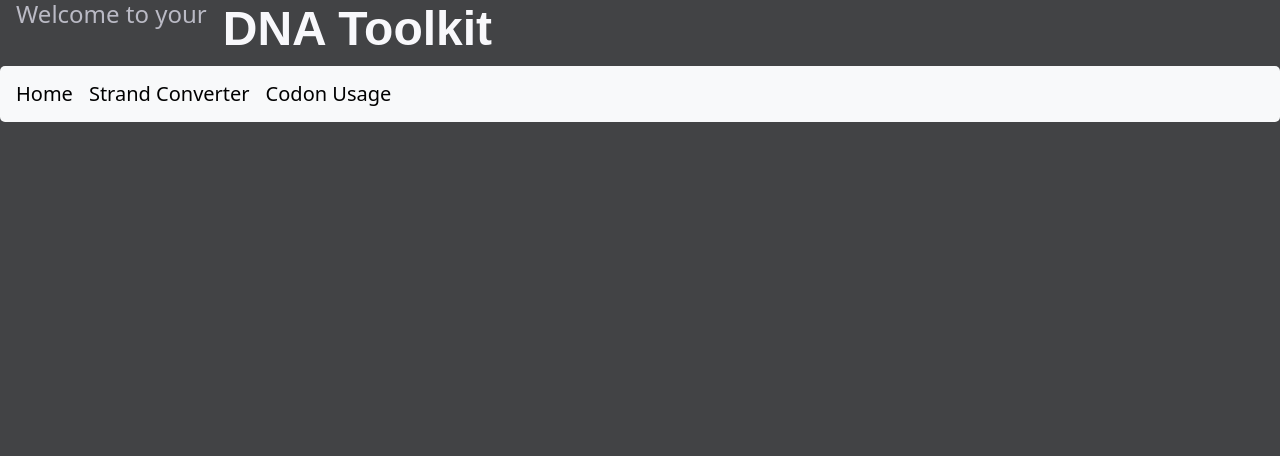
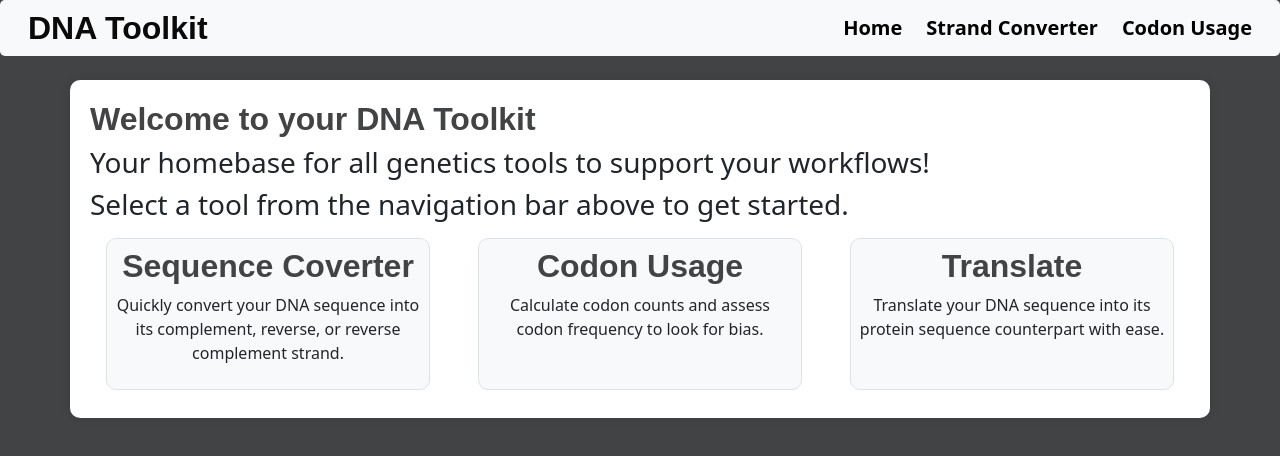
Before and after one commit to druenooyen/dna-toolkit, a React (Create React App) app: page / in a window 1280 px wide. Shown: the top 456 px of the page. Built offline with nearby package versions, Linux system fonts and the light colour scheme.

Commit message:
Added home page content and edited styling

```diff
--- a/src/App.css
+++ b/src/App.css
@@ -7,16 +7,16 @@ body {
 
 .title {
   font-family: sans-serif;
-  font-size: 3rem;
+  font-size: 2rem;
   font-weight: 700;
-  color: #f8f8fb;
+  color: #0a0a0b;
 }
 
 .section-title {
   font-family: Trebuchet, sans-serif;
   font-size: 2rem;
   font-weight: 700;
-  color: #4333f2;
+  color: #424345;
 }
 
 .welcome {
@@ -53,3 +53,22 @@ input {
 .navbar {
   border-radius: 5px;
 }
+
+.hover-text {
+    transition: color 0.3s;
+    font-weight: 600;
+  }
+
+.hover-text:hover {
+    color: #1735e0 !important;
+  }
+
+  .box {
+    transition: transform 0.2s ease;
+    width: 30%;
+    border-radius: 10px;
+  }
+
+  .box:hover {
+    transform: scale(1.05);
+  }
--- a/src/App.js
+++ b/src/App.js
@@ -4,34 +4,36 @@ import Home from "./pages/Home";
 import DNAQuickTools from "./pages/DNAQuickTools";
 import CodonUsage from "./pages/CodonUsage";
 import "bootstrap/dist/js/bootstrap.bundle.min";
+import "./App.css";
 
 const App = () => {
   return (
     <Router>
+      <nav className="navbar navbar-expand-lg navbar-light bg-light mb-4">
+        <div className="container-fluid d-flex justify-content-between align-items-center">
+          <h2 className="ms-3 mb-0 title">DNA Toolkit</h2>
+
           <div className="d-flex">
-        <h4 className="ms-3 welcome">Welcome to your</h4>
-        <h2 className="ms-3 title">DNA Toolkit</h2>
-      </div>
-
-      <nav className="navbar navbar-expand-lg navbar-light bg-light mb-4">
-        <div className="d-flex">
-          <Link className="navbar-brand mx-3" to="/">
+            <Link className="navbar-brand mx-4 hover-text" to="/">
               Home
             </Link>
-          <Link className="navbar-brand me-3" to="/quicktools">
+            <Link className="navbar-brand me-4 hover-text" to="/quicktools">
               Strand Converter
             </Link>
-          <Link className="navbar-brand" to="/codonusage">
+            <Link className="navbar-brand hover-text" to="/codonusage">
               Codon Usage
             </Link>
           </div>
+        </div>
       </nav>
 
+      <div className="container">
         <Routes>
           <Route path="/" element={<Home />} />
           <Route path="/quicktools" element={<DNAQuickTools />} />
           <Route path="/codonusage" element={<CodonUsage />} />
         </Routes>
+      </div>
     </Router>
   );
 };
--- a/src/pages/Home.jsx
+++ b/src/pages/Home.jsx
@@ -1,8 +1,40 @@
+import "../App.css";
 
 const Home = () => {
-    <h1>Home!</h1>
+  return (
+    <div>
+      <div className="mx-2">
+        <h1 className="section-title">Welcome to your DNA Toolkit</h1>
+        <h2 className="fs-3">Your homebase for all genetics tools to support your workflows!</h2>
+        <h2 className="fs-3">Select a tool from the navigation bar above to get started.</h2>
+      </div>
 
+      <div className="d-flex">
+        <div className="p-2 mx-4 my-2 bg-light border box text-center">
+          <h2 className="section-title">Sequence Coverter</h2>
+          <p>
+            Quickly convert your DNA sequence into its complement, reverse, or
+            reverse complement strand.
+          </p>
+        </div>
 
+        <div className="p-2 mx-4 my-2 bg-light border box text-center">
+          <h2 className="section-title">Codon Usage</h2>
+          <p>
+            Calculate codon counts and assess codon frequency to look for bias.
+          </p>
+        </div>
+
+        <div className="p-2 mx-4 my-2 bg-light border box text-center">
+          <h2 className="section-title">Translate</h2>
+          <p>
+            Translate your DNA sequence into its protein sequence counterpart with
+            ease.
+          </p>
+        </div>
+      </div>
+    </div>
+  );
 };
 
 export default Home;
```
Also changed, not shown: src/pages/Translate.jsx (added, +7 -0 lines). Lines whose indentation alone changed are shown as unchanged.
